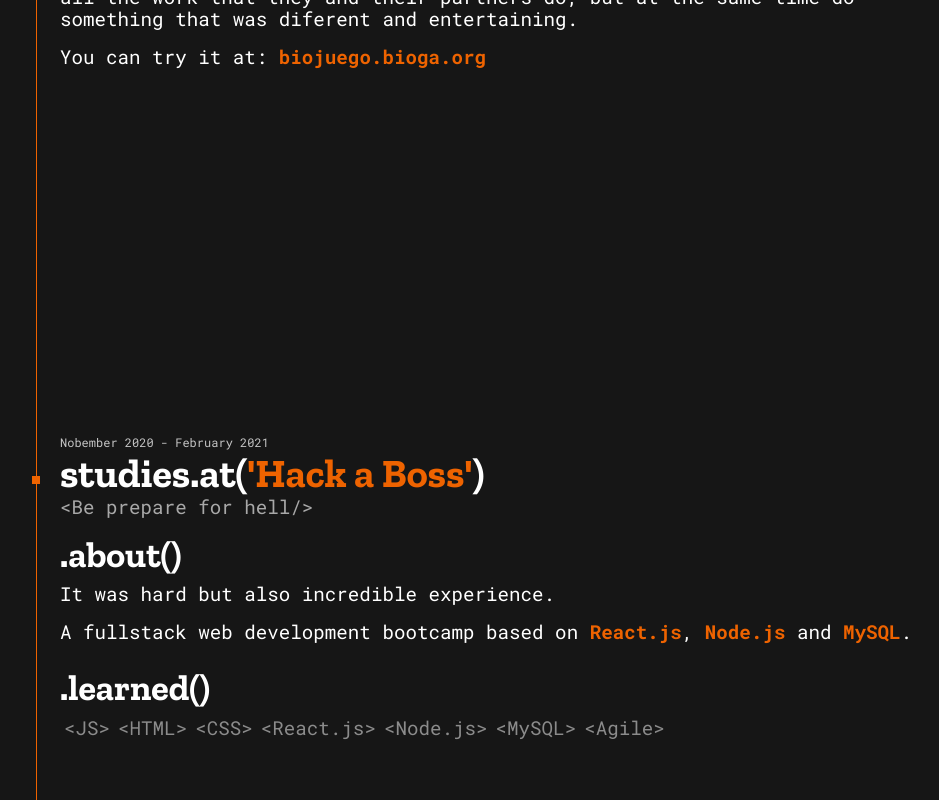
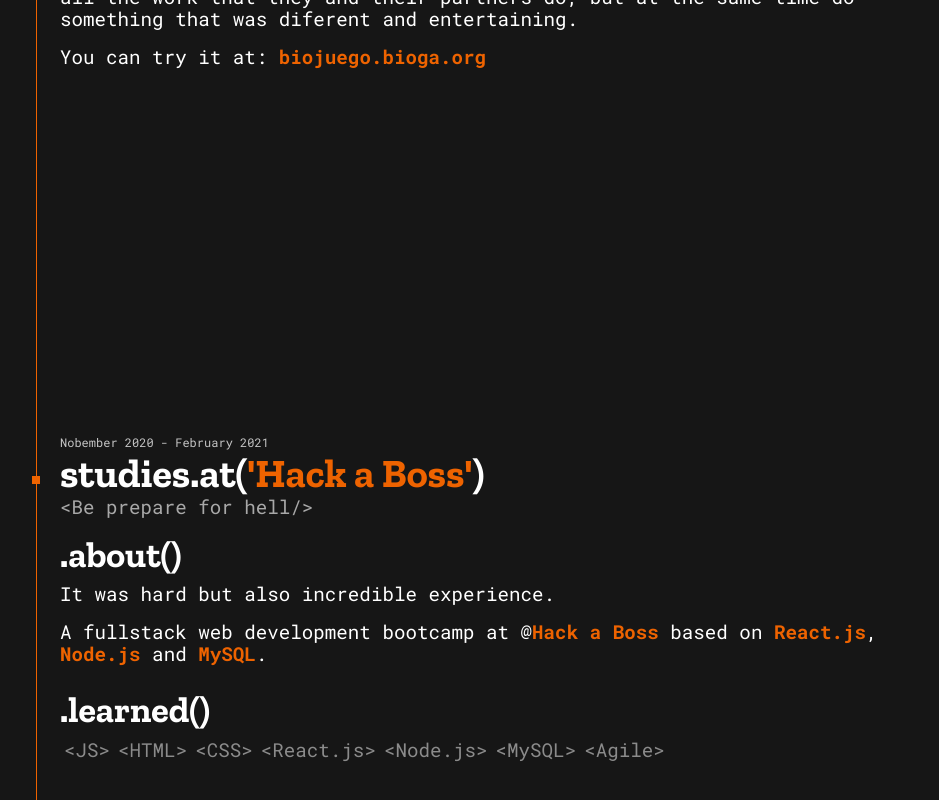
Before and after one commit to rasekdk/rasekdk.github.io, a React (Create React App) app: page /#/ in a window 1280 px wide. Shown: the part 2193-2993 px from the top of the page, without its empty margins (196-1135 px from the left). Built offline with nearby package versions, Linux system fonts and the light colour scheme.

Commit message:
Studies at hab updated

```diff
--- a/src/components/pages/Home/Sections/StudyHab.jsx
+++ b/src/components/pages/Home/Sections/StudyHab.jsx
@@ -16,8 +16,11 @@
         <h3>.about()</h3>
         <p>It was hard but also incredible experience.</p>
         <p>
-          A fullstack web development bootcamp based on{" "}
-          <strong>React.js</strong>, <strong>Node.js</strong> and{" "}
+          A fullstack web development bootcamp at @
+          <a href="https://www.hackaboss.com/" target="_blank" rel="noreferrer">
+            Hack a Boss
+          </a>{" "}
+          based on <strong>React.js</strong>, <strong>Node.js</strong> and{" "}
           <strong>MySQL</strong>.
         </p>
       </div>
```
